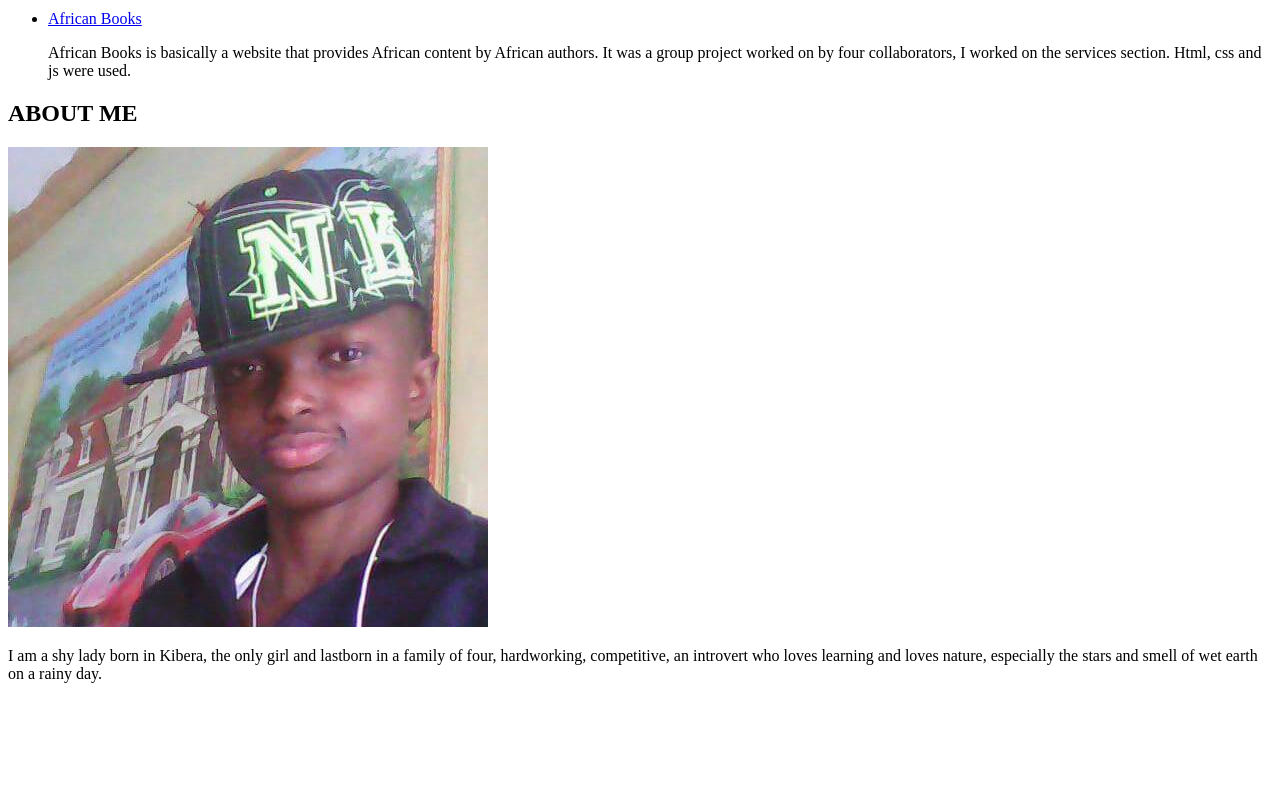
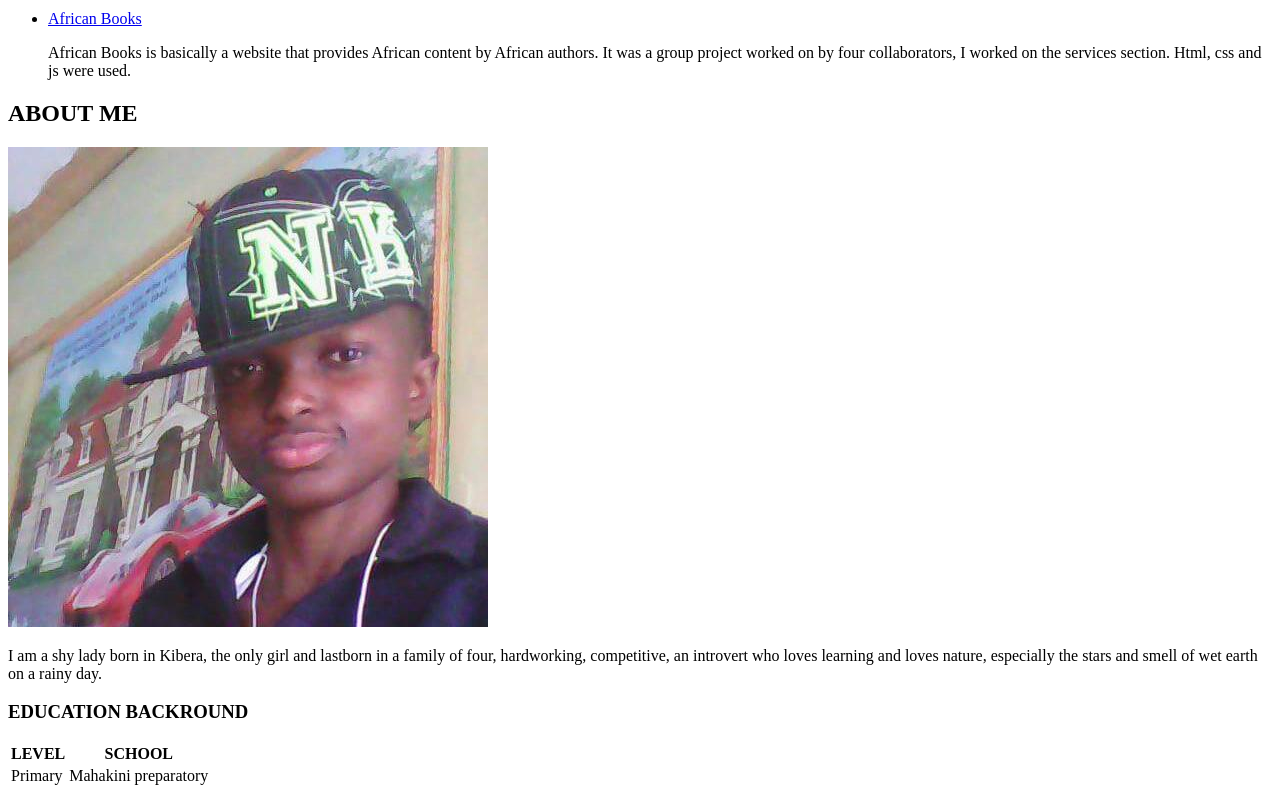
Before and after one commit to winniediana4/portfolio-landing-page, a plain HTML site: page index.html in a window 1280 px wide. Shown: the part 865-1665 px from the top of the page. Before the commit the page ends 1564 px from the top, so only its background shows below. Drawn offline with Linux system fonts and the light colour scheme.

Commit message:
add education background primary section

```diff
--- a/index.html
+++ b/index.html
@@ -27,5 +27,20 @@
    <h2>ABOUT ME</h2>
    <img src="Images/me.jpeg" alt="My photo">
    <p>I am a shy lady born in Kibera, the only girl and lastborn in a family of four, hardworking, competitive, an introvert who loves learning and loves nature, especially the stars and smell of wet earth on a rainy day.</p>
+   <h3>EDUCATION BACKROUND</h3>
+   <table>
+     <tr>
+       <th>LEVEL</th>
+       <th>SCHOOL</th>
+     </tr>
+     <tr>
+       <td>Primary</td>
+       <td>Mahakini preparatory</td>
+     </tr>
+     <tr>
+       <td></td>
+       <td></td>
+     </tr>
+   </table>
 </body>
 </html>
```
